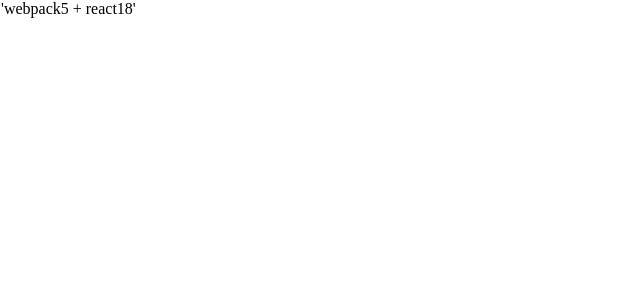
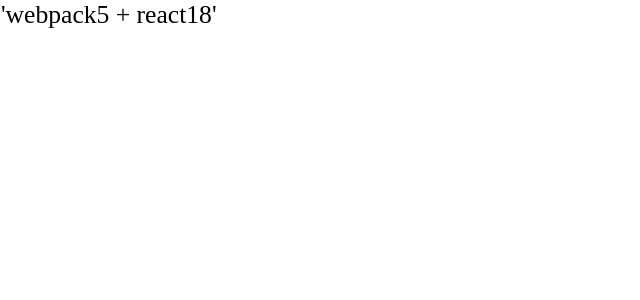
Before and after one commit to BozhongFE/react-template, a React app: page / in a window 1280 px wide. Shown: the top 300 px of the page, without its empty margins (0-640 px from the left). Built offline with nearby package versions, Linux system fonts and the light colour scheme.

Commit message:
add less

```diff
--- a/package.json
+++ b/package.json
@@ -27,6 +27,8 @@
     "css-loader": "^6.7.3",
     "html-webpack-plugin": "^5.5.0",
     "html-webpack-tags-plugin": "^3.0.2",
+    "less": "^4.1.3",
+    "less-loader": "^11.1.0",
     "postcss": "^8.4.21",
     "postcss-loader": "^7.0.2",
     "style-loader": "^3.3.1",
--- /dev/null
+++ b/src/assets/css/style.less
@@ -0,0 +1,5 @@
+@unit: 1/10em;
+
+body {
+  font-size: (16*@unit);
+}
--- a/src/index.tsx
+++ b/src/index.tsx
@@ -2,6 +2,7 @@
 import { createRoot } from 'react-dom/client';
 
 import './assets/css/style.css';
+import './assets/css/style.less';
 
 const root = createRoot(document.querySelector('#app'));
 root.render(<div>'webpack5 + react18'</div>);
```
Also changed, not shown: 3 other files (tests, documents, lock files or other folders).
